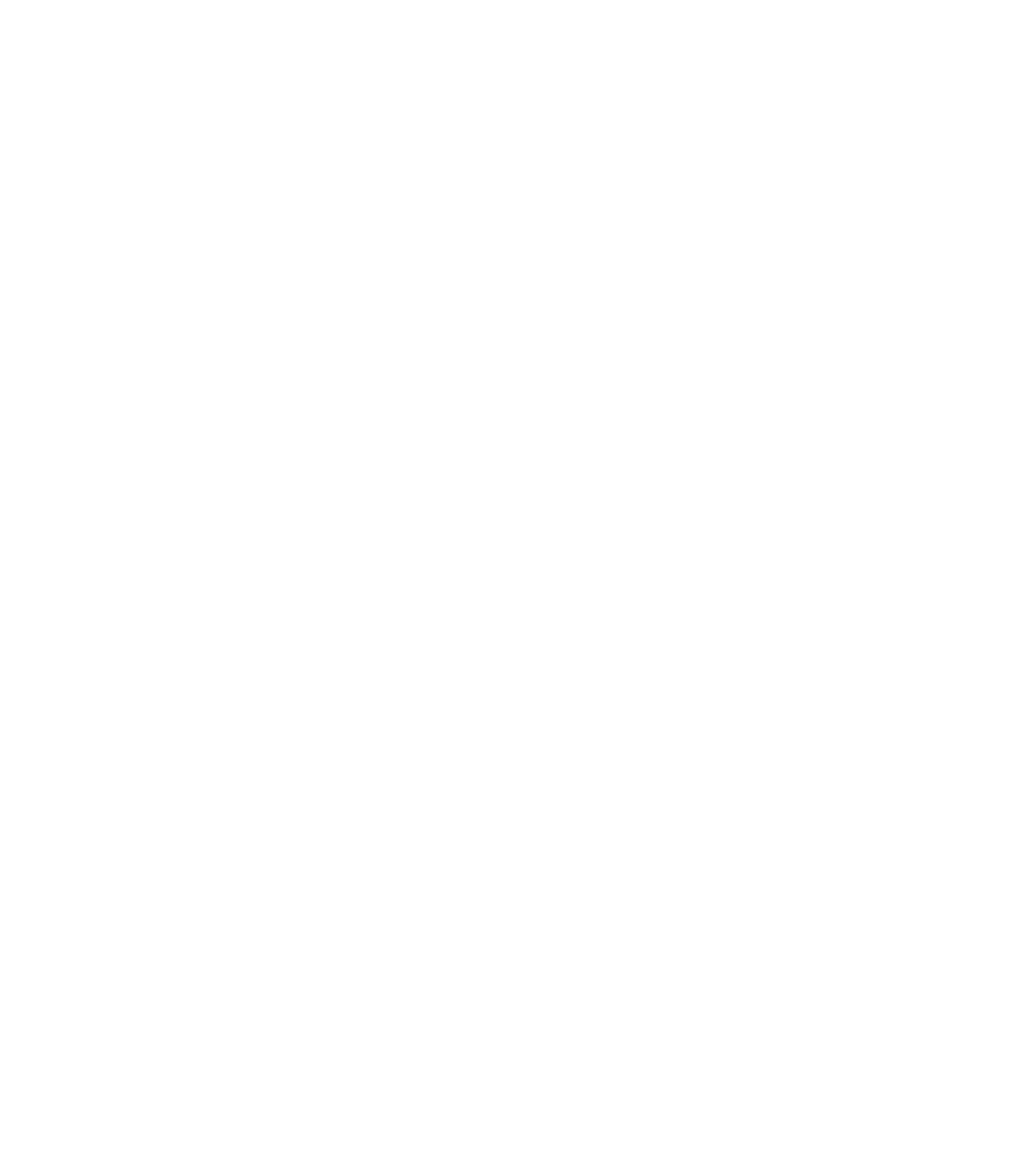
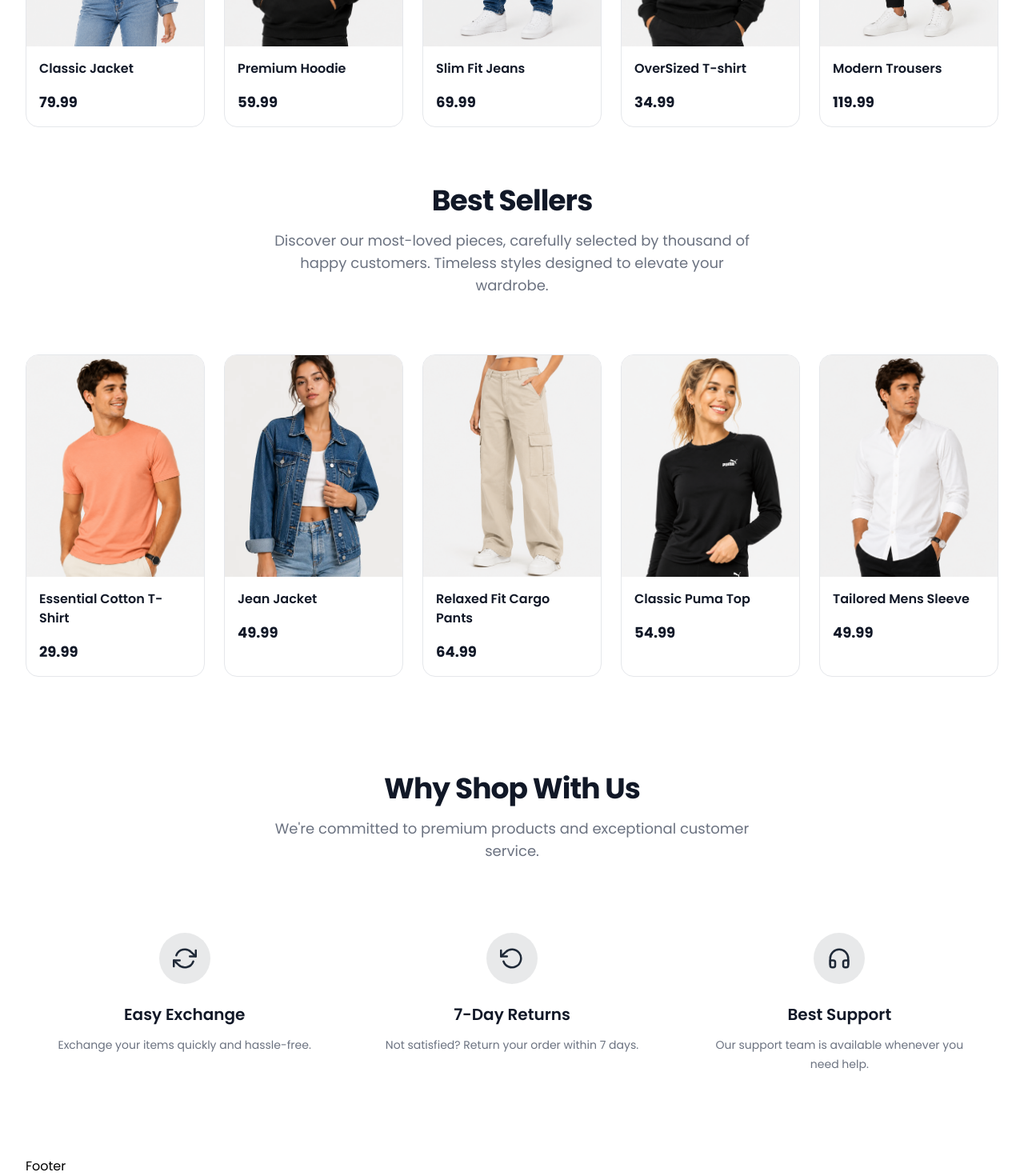
Before and after one commit to rajusiripalli/fashion-ecom-store-fullstack, a Next.js app: page / in a window 1280 px wide. Shown: the part 1210-2680 px from the top of the page at 80% size. Before the commit the page ends 1077 px from the top, so only its background shows below. Built offline with nearby package versions, Linux system fonts and the light colour scheme.

Commit message:
Add BestSellers and ShopWithUs components; update LatestCollections and FrontendLayout

```diff
--- a/src/app/page.tsx
+++ b/src/app/page.tsx
@@ -1,5 +1,7 @@
+import BestSellers from "@/components/home/BestSellers";
 import HeroSection from "@/components/home/HeroSection";
 import LatestCollections from "@/components/home/LatestCollections";
+import ShopWithUs from "@/components/home/ShopWithUs";
 import FrontendLayout from "@/components/layouts/FrontendLayout";
 import Image from "next/image";
 
@@ -8,6 +10,8 @@
     <FrontendLayout>
       <HeroSection />
       <LatestCollections />
+      <BestSellers />
+      <ShopWithUs />
    </FrontendLayout>
   );
 }
--- /dev/null
+++ b/src/components/home/BestSellers.tsx
@@ -0,0 +1,29 @@
+import React from 'react'
+import SectionHeader from '../ui/SectionHeader'
+import { dummyBestSellers } from '@/constants/dummyProducts'
+import ProductCard from '../products/ProductCard'
+
+export default function BestSellers() {
+  return (
+        <section>
+            <SectionHeader title="Best Sellers" subTitle="
+                Discover our most-loved pieces, carefully selected by thousand of happy customers. Timeless styles designed to elevate
+                your wardrobe.
+            " />
+
+            <div className="my-10">
+                <div className="grid grid-cols-2 gap-6 md:grid-cols-3 lg:grid-cols-4 xl:grid-cols-5">
+                    {
+                      dummyBestSellers.map((product) => {
+                        return (
+                         <ProductCard product={product} key={product.id} />
+                        )
+                      })
+                    }
+
+                </div>
+
+            </div>
+        </section>
+  )
+}
--- /dev/null
+++ b/src/components/home/Footer.tsx
@@ -0,0 +1,6 @@
+
+export default function Footer() {
+  return (
+    <div>Footer</div>
+  )
+}
--- a/src/components/home/LatestCollections.tsx
+++ b/src/components/home/LatestCollections.tsx
@@ -1,4 +1,6 @@
+import { dummyLatestCollections } from "@/constants/dummyProducts";
 import SectionHeader from "../ui/SectionHeader";
+import ProductCard from "../products/ProductCard";
 
 
 
@@ -9,6 +11,13 @@
 
         <div className="my-10">
             <div className="grid grid-cols-2 gap-6 md:grid-cols-3 lg:grid-cols-4 xl:grid-cols-5">
+                {
+                  dummyLatestCollections.map((product) => {
+                    return (
+                     <ProductCard product={product} key={product.id} />
+                    )
+                  })
+                }
 
             </div>
 
--- /dev/null
+++ b/src/components/home/ShopWithUs.tsx
@@ -0,0 +1,50 @@
+import { FiHeadphones, FiRefreshCw, FiRotateCcw } from "react-icons/fi";
+import SectionHeader from "../ui/SectionHeader";
+
+const features = [
+  {
+    icon: FiRefreshCw,
+    title: "Easy Exchange",
+    description: "Exchange your items quickly and hassle-free.",
+  },
+  {
+    icon: FiRotateCcw,
+    title: "7-Day Returns",
+    description: "Not satisfied? Return your order within 7 days.",
+  },
+  {
+    icon: FiHeadphones,
+    title: "Best Support",
+    description: "Our support team is available whenever you need help.",
+  },
+];
+
+export default function ShopWithUs() {
+  return (
+    <section className="py-12">
+        <SectionHeader title="Why Shop With Us" subTitle="We're committed to premium products and exceptional customer service." />
+
+        <div className="grid gap-3 sm:grid-cols-2 lg:grid-cols-3 py-6">
+            {
+                features.map((feature)=>{
+                    const Icon = feature.icon
+                    return (
+                        <div key={feature.title} className="rounded-2xl p-8 text-center transition-all duration-300 hover:-translate-y-1">
+                            <div className="mx-auto flex h-16 w-16 items-center justify-center rounded-full bg-primary/10">
+                                <Icon className="text-primary" size={30} />
+                            </div>
+                            <h3 className="mt-6 text-xl font-semibold text-foreground">
+                                {feature.title}
+                            </h3>
+                            <p className="mt-3 text-sm leading-6 text-muted-foreground">
+                                {feature.description}
+                            </p>
+                        </div>
+                    )
+                })
+            }
+        </div>
+
+    </section>
+  )
+}
--- a/src/components/layouts/FrontendLayout.tsx
+++ b/src/components/layouts/FrontendLayout.tsx
@@ -1,3 +1,4 @@
+import Footer from "../home/Footer";
 import Navbar from "../navbar/Navbar";
 
 export default function FrontendLayout({children}: {children:React.ReactNode}) {
@@ -5,6 +6,7 @@
         <div className="mx-auto max-w-7xl w-full px-4 sm:px-6 lg:px-8">
             <Navbar />
             {children}
+            <Footer/>
         </div>
     )
 }
--- /dev/null
+++ b/src/components/products/ProductCard.tsx
@@ -0,0 +1,44 @@
+import Image from "next/image";
+import Link from "next/link";
+
+interface DummyProduct {
+    id: number;
+    name: string;
+    image: string;
+    price: number;
+}
+
+interface ProductCardProps {
+  product: DummyProduct
+}
+
+
+
+export default function ProductCard({product}: ProductCardProps) {
+  return (
+   <div className="group overflow-hidden rounded-2xl border border-border bg-white
+   transition-all duration-300 hover:-translate-y-1 hover:shadow-lg">
+
+      {/* image */}
+      <Link href={`/products/${product.id}`}>
+        <div className="relative aspect-4/5 overflow-hidden bg-surface">
+          <Image src={product.image} alt={product.name} fill className="object-cover transition duration-500 group-hover:scale-105" />
+        </div>
+      </Link>
+      <div className="p-4">
+      {/* product name */}
+        <Link href={`/products/${product.id}`}>
+          <h3 className="line-clamp-2 text-base font-semibold text-foreground
+          transition-colors group-hover:text-accent">
+              {product.name}
+          </h3>
+          {/* price */}
+          <p className="mt-4 text-lg font-bold text-foreground">
+              {product.price.toFixed(2)}
+          </p>
+        </Link>
+      </div>
+
+   </div>
+  )
+}
--- a/src/components/ui/SectionHeader.tsx
+++ b/src/components/ui/SectionHeader.tsx
@@ -6,7 +6,7 @@
 
 export default function SectionHeader({title, subTitle}:SectionHeaderProps) {
   return (
-    <div className="mx-auto text-center max-w-2xl py-8 sm:py-14">
+    <div className="mx-auto text-center max-w-2xl py-8">
         <h2 className="text-3xl font-bold tracking-tight text-foreground sm:text-4xl">
             {title}
         </h2>
--- a/src/constants/dummyProducts.ts
+++ b/src/constants/dummyProducts.ts
@@ -1,3 +1,5 @@
+
+
 export const dummyLatestCollections = [
     {
         id: 1,
@@ -30,3 +32,36 @@
         price: 119.99,
     }
 ]
+
+export const dummyBestSellers = [
+    {
+        id: 6,
+        name: "Essential Cotton T-Shirt",
+        image: "/images/product6.png",
+        price: 29.99
+    },
+    {
+        id: 7,
+        name: "Jean Jacket",
+        image: "/images/product7.webp",
+        price: 49.99,
+    },
+    {
+        id: 8,
+        name: "Relaxed Fit Cargo Pants",
+        image: "/images/product8.png",
+        price: 64.99,
+    },
+    {
+        id: 9,
+        name: "Classic Puma Top",
+        image: "/images/product9.png",
+        price: 54.99,
+    },
+    {
+        id: 10,
+        name: "Tailored Mens Sleeve",
+        image: "/images/product10.png",
+        price: 49.99,
+    }
+]
```
Also changed, not shown: public/images/product7.webp (added).
